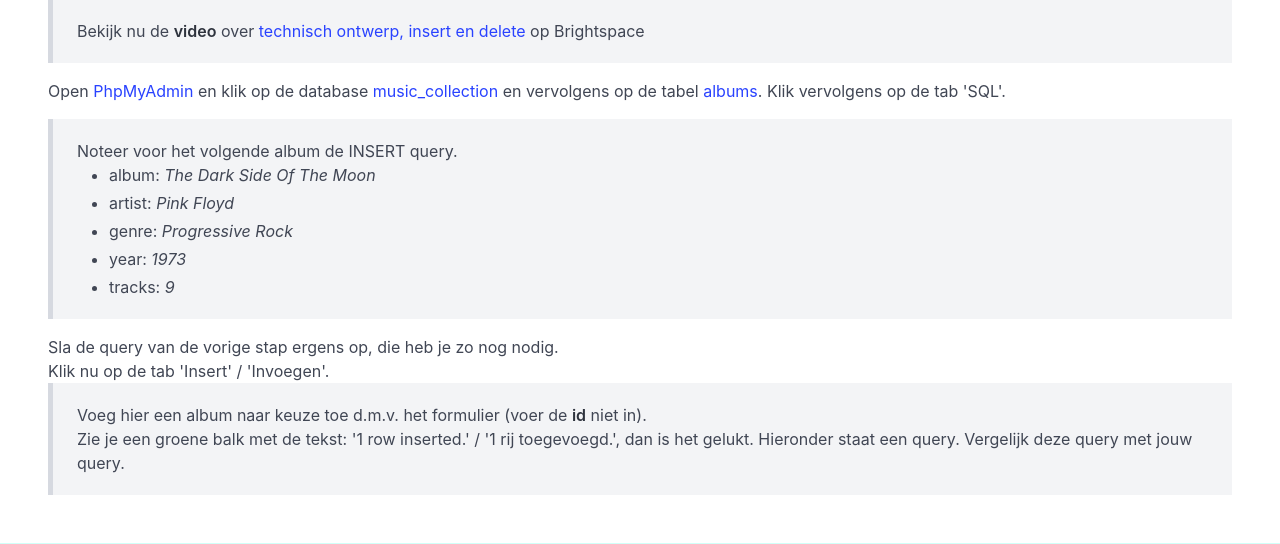
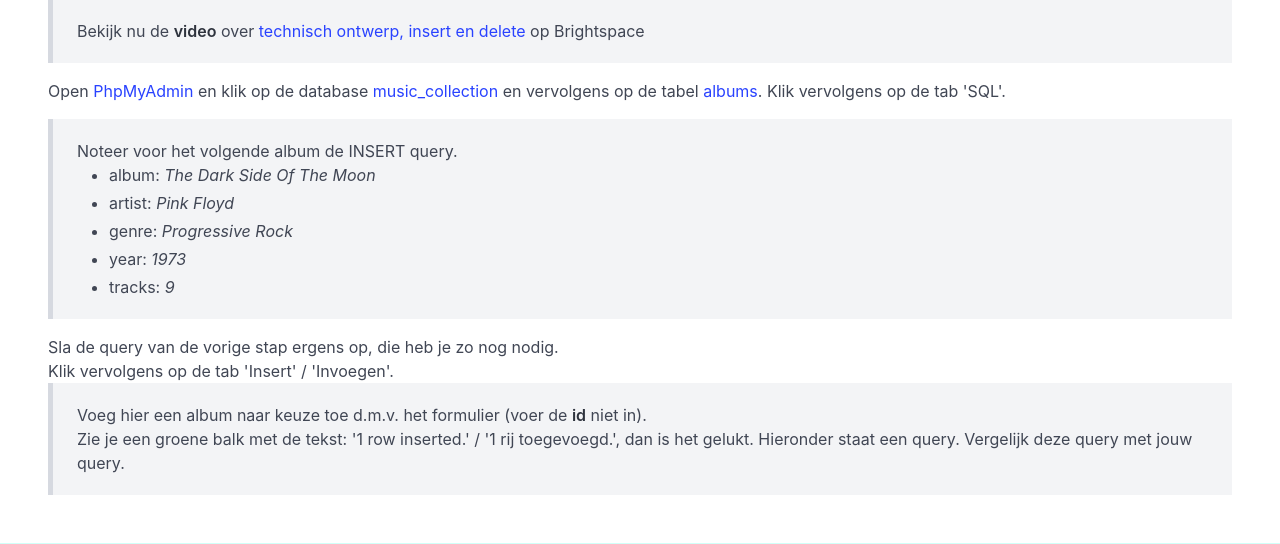
Before and after one commit to HR-CMGT/PRG02-2025-2026, a PHP site: page / in a window 1280 px wide. Shown: the part 1511-2055 px from the top of the page. Run offline with PHP 8.4, Linux system fonts and the light colour scheme.

Commit message:
Minor update

```diff
--- a/les3/exercises/index.php
+++ b/les3/exercises/index.php
@@ -150,7 +150,7 @@
 
         Sla de query van de vorige stap ergens op, die heb je zo nog nodig.
         <br>
-        Klik nu op de tab 'Insert' / 'Invoegen'.
+        Klik vervolgens op de tab 'Insert' / 'Invoegen'.
         <blockquote>
             Voeg hier een album naar keuze toe d.m.v. het formulier (voer de <strong>id</strong> niet in).
             <br>
```
Also changed, not shown: les3/README.md.
